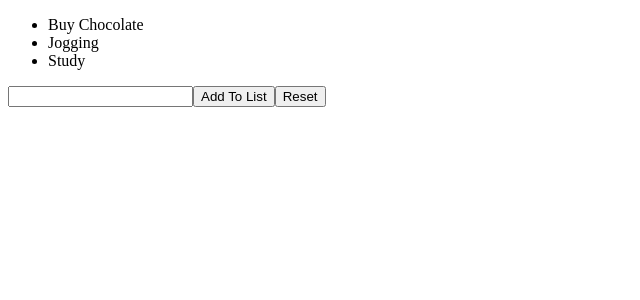
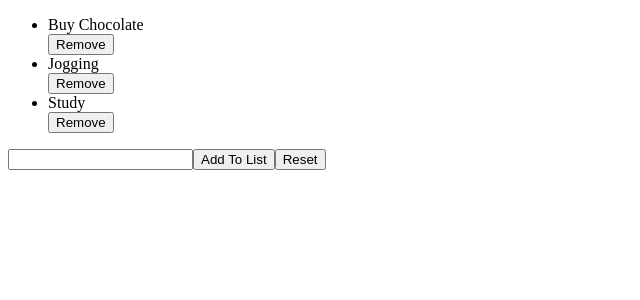
Before and after one commit to AntonioTcs/react_exercises, a React (Create React App) app: page / in a window 1280 px wide. Shown: the top 300 px of the page, without its empty margins (0-640 px from the left). Built offline with nearby package versions, Linux system fonts and the light colour scheme.

Commit message:
Feat:Exercise Solved

```diff
--- a/src/App.js
+++ b/src/App.js
@@ -24,12 +24,28 @@ export class TodoList extends React.Component {
     });
   };
 
+  RemoveBtnHandler = (event) => {
+    const index = event.target.id;
+    let newArray = this.state.items;
+
+    newArray.splice(index, 1);
+
+    this.setState({
+      items: newArray,
+    });
+  };
+
   render() {
     return (
       <div>
         <ul>
           {this.state.items.map((item, index) => (
-            <li key={index}>{item}</li>
+            <div>
+              <li key={index}>{item}</li>
+              <button id={index} onClick={this.RemoveBtnHandler}>
+                Remove
+              </button>
+            </div>
           ))}
         </ul>
 
```
